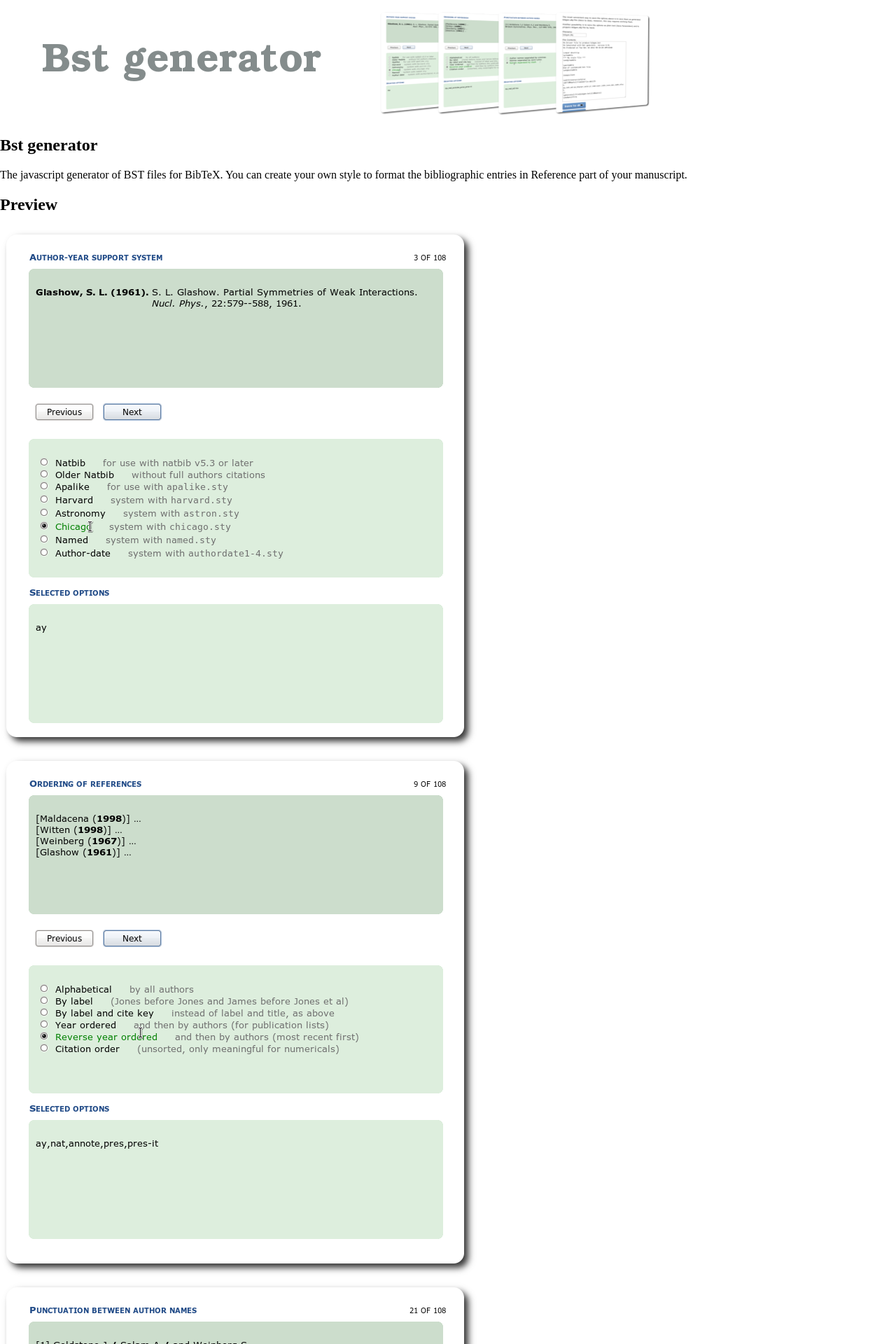
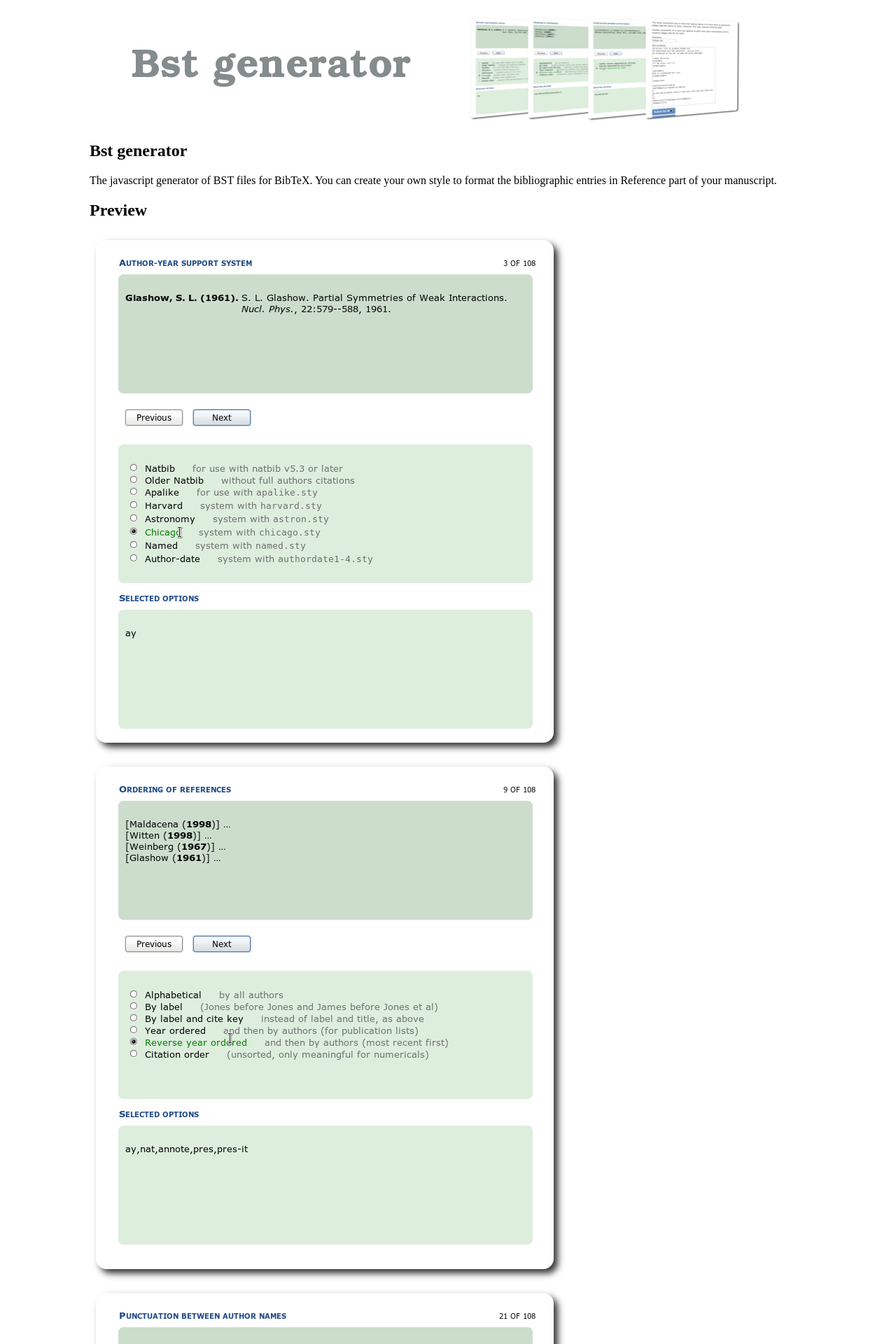
Before and after one commit to Mezek/Bst_generator, a Jekyll site: the page built from README.md, in a window 1280 px wide. Shown: the top 1920 px of the page at 70% size. Built offline with Jekyll 4.4.1, drawn with Linux system fonts in a browser that asks for light colours; our own code applies the rules of GitHub Pages for plain Markdown files.

Commit message:
Update main.css

```diff
--- a/css/main.css
+++ b/css/main.css
@@ -1,3 +1,4 @@
-body {
-  margin: 0px;
+.inner {
+  max-width: 1024px;
+  margin: 0 auto;
 }
```
